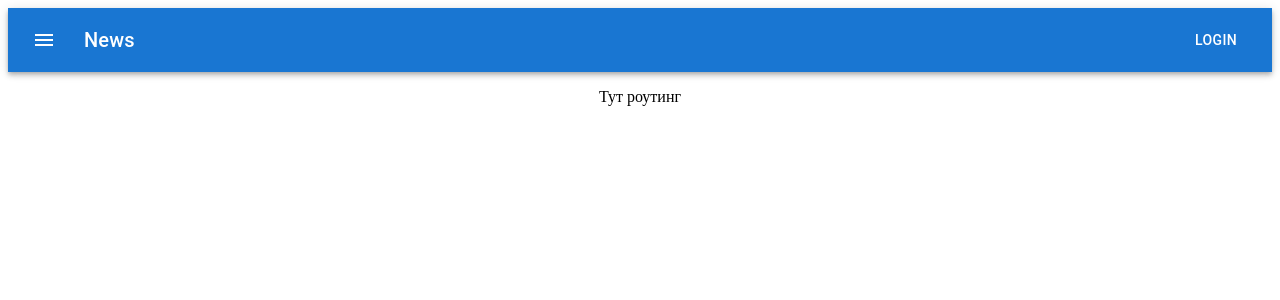
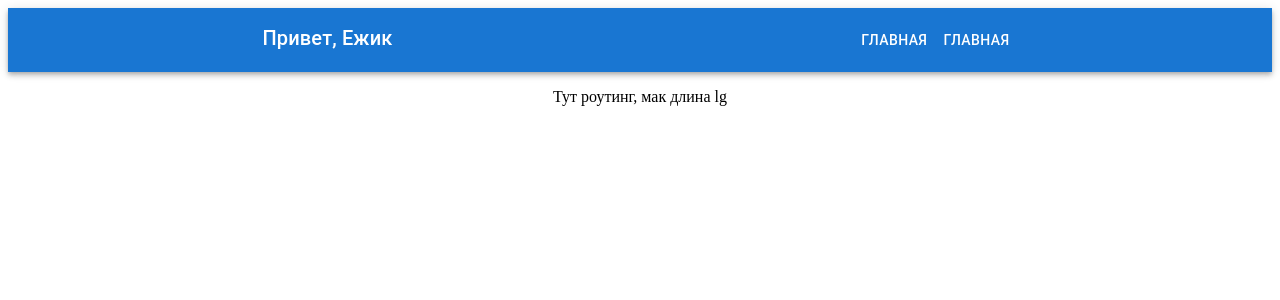
Before and after one commit to EgorSmelov/Brandmarket, a React (Vite) app in the folder client/: page / in a window 1280 px wide. Shown: the top 300 px of the page. Built offline with nearby package versions, Linux system fonts and the light colour scheme.

Commit message:
menu and container

```diff
--- a/client/src/App.tsx
+++ b/client/src/App.tsx
@@ -7,7 +7,7 @@ function App(): JSX.Element {
     <>
       <NavBar />
       <Container maxWidth="lg" sx={{ p: 2, display: 'flex', justifyContent: 'center' }}>
-        Тут роутинг
+        Тут роутинг, мак длина lg
       </Container>
     </>
   );
--- a/client/src/layout/navbar/NavBar.tsx
+++ b/client/src/layout/navbar/NavBar.tsx
@@ -1,26 +1,29 @@
 import * as React from 'react';
 import AppBar from '@mui/material/AppBar';
-import Box from '@mui/material/Box';
 import Toolbar from '@mui/material/Toolbar';
 import Typography from '@mui/material/Typography';
 import Button from '@mui/material/Button';
-import IconButton from '@mui/material/IconButton';
-import MenuIcon from '@mui/icons-material/Menu';
+import { Grid } from '@mui/material';
+import { NavLink } from 'react-router-dom';
 
 export default function NavBar(): JSX.Element {
   return (
-    <Box>
-      <AppBar position="static">
-        <Toolbar>
-          <IconButton size="large" edge="start" color="inherit" aria-label="menu" sx={{ mr: 2 }}>
-            <MenuIcon />
-          </IconButton>
-          <Typography variant="h6" component="div" sx={{ flexGrow: 1 }}>
-            News
-          </Typography>
-          <Button color="inherit">Login</Button>
-        </Toolbar>
-      </AppBar>
-    </Box>
+    <AppBar position="static">
+      <Toolbar>
+        <Grid container justifyContent="space-around">
+          <Grid item display="flex">
+            <Typography variant="h6">Привет, Ежик</Typography>
+          </Grid>
+          <Grid item>
+            <Button color="inherit" component={NavLink} to="/">
+              Главная
+            </Button>
+            <Button color="inherit" component={NavLink} to="/">
+              Главная
+            </Button>
+          </Grid>
+        </Grid>
+      </Toolbar>
+    </AppBar>
   );
 }
```
